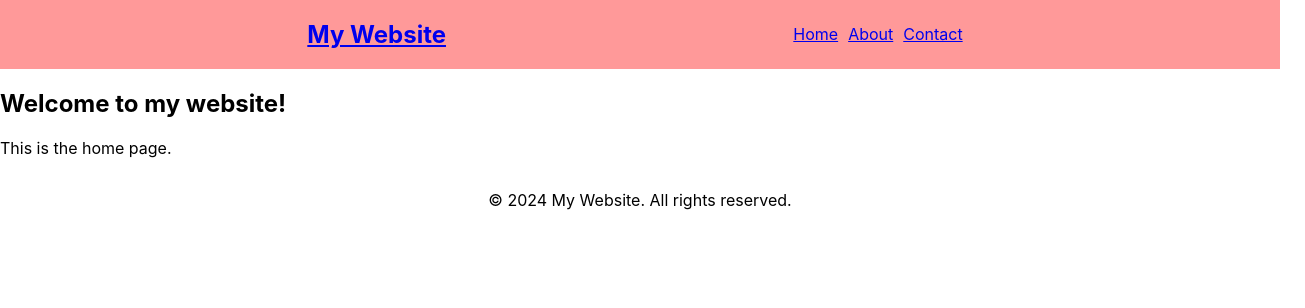
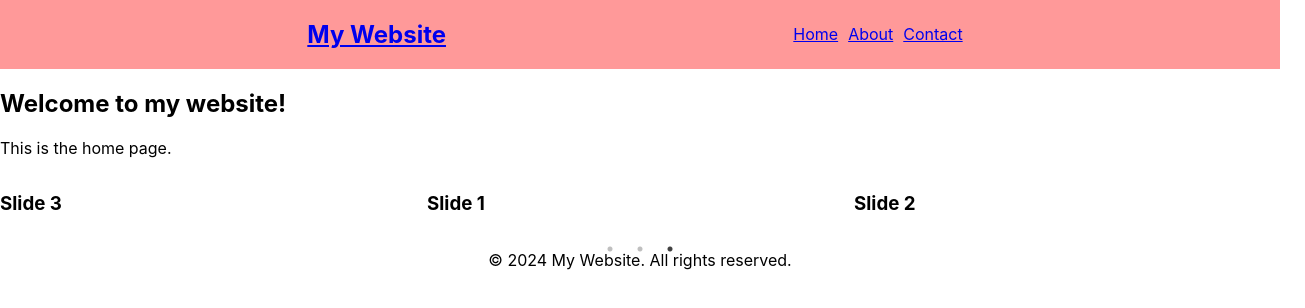
Before and after one commit to saisugavasi9951/demo-react-1, a React (Create React App) app: page / in a window 1280 px wide. Shown: the top 308 px of the page, 1305 px wide, since content can reach past the window. Built offline with nearby package versions, Linux system fonts and the light colour scheme.

Commit message:
added slider

```diff
--- a/package.json
+++ b/package.json
@@ -7,9 +7,12 @@
     "@testing-library/react": "^13.4.0",
     "@testing-library/user-event": "^13.5.0",
     "react": "^18.3.1",
+    "react-awesome-slider": "^4.1.0",
     "react-dom": "^18.3.1",
     "react-router-dom": "^6.23.0",
     "react-scripts": "5.0.1",
+    "react-slick": "^0.30.2",
+    "slick-carousel": "^1.8.1",
     "web-vitals": "^2.1.4"
   },
   "scripts": {
--- /dev/null
+++ b/src/Components/Slider/Slider.jsx
@@ -0,0 +1,52 @@
+import React from 'react';
+import Slider from 'react-slick';
+import 'slick-carousel/slick/slick.css';
+import 'slick-carousel/slick/slick-theme.css';
+
+const MySlider = () => {
+  const settings = {
+    dots: true,
+    infinite: true,
+    speed: 500,
+    slidesToShow: 3,
+    slidesToScroll: 1,
+    autoplay: true,
+    autoplaySpeed: 2000,
+    scroll: true,
+    responsive: [
+      {
+        breakpoint: 1024,
+        settings: {
+          slidesToShow: 2,
+          slidesToScroll: 1,
+          infinite: true,
+          dots: true
+        }
+      },
+      {
+        breakpoint: 600,
+        settings: {
+          slidesToShow: 1,
+          slidesToScroll: 1
+        }
+      }
+    ]
+  };
+
+  return (
+    <Slider {...settings}>
+      <div>
+        <h3>Slide 1</h3>
+      </div>
+      <div>
+        <h3>Slide 2</h3>
+      </div>
+      <div>
+        <h3>Slide 3</h3>
+      </div>
+      {/* Add more slides here */}
+    </Slider>
+  );
+}
+
+export default MySlider;
--- a/src/pages/Home/Home.jsx
+++ b/src/pages/Home/Home.jsx
@@ -1,10 +1,12 @@
 import React from 'react';
+import Slider from '../../Components/Slider/Slider';
 
 const Home = () => {
   return (
     <div>
       <h2>Welcome to my website!</h2>
       <p>This is the home page.</p>
+      <Slider />
     </div>
   );
 }
```
Also changed, not shown: 1 other file (tests, documents, lock files or other folders).
